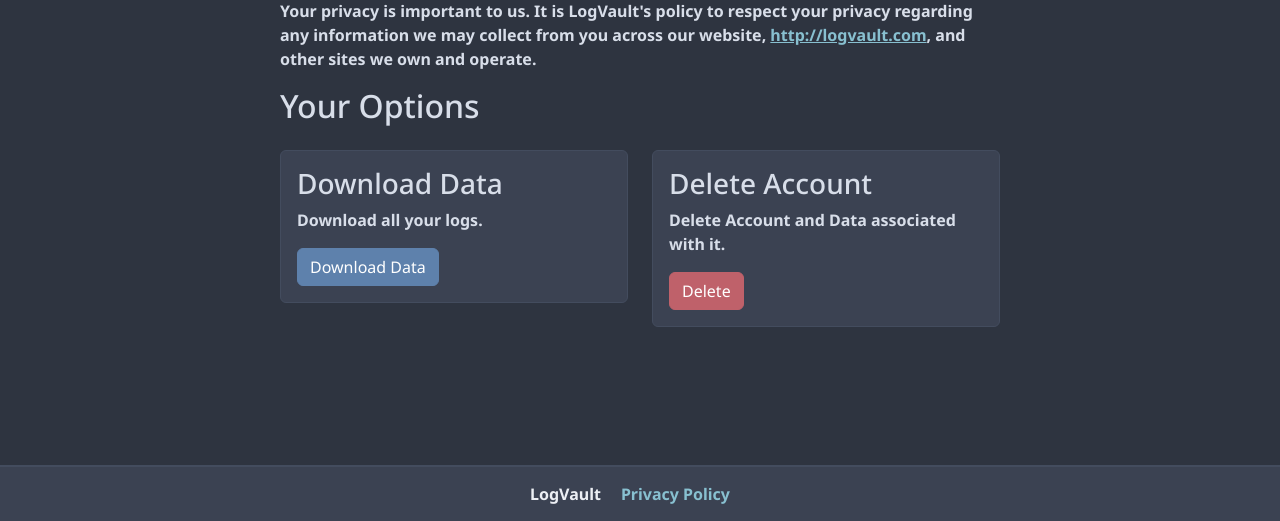
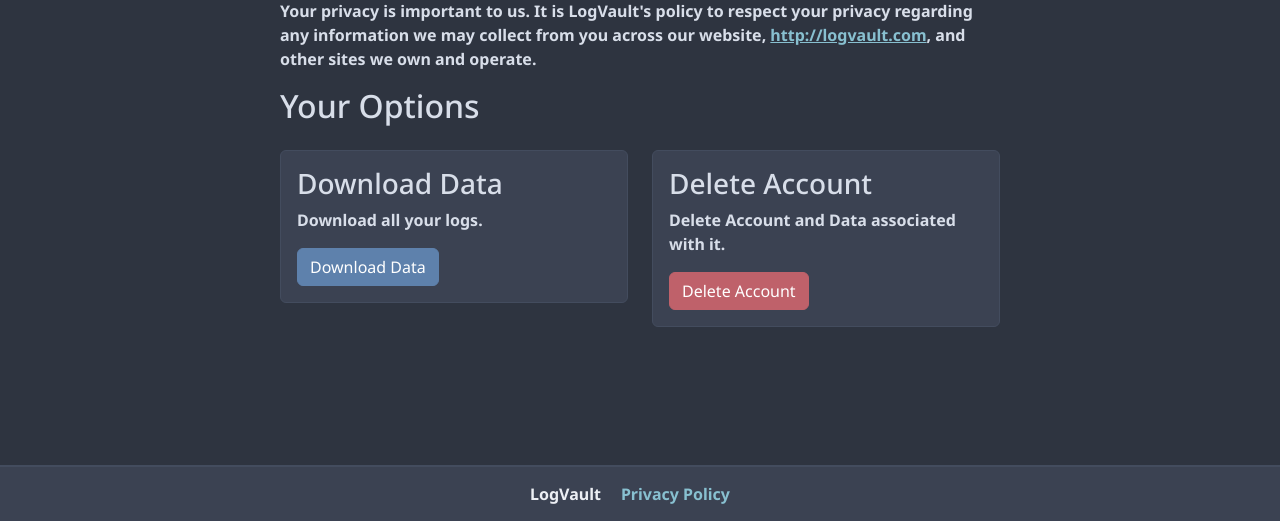
Before and after one commit to frnaky/2025SE_Gianfranco.M_AT1, a Flask app: page /privacy in a window 1280 px wide. Shown: the part 279-800 px from the top of the page. Run offline with Flask 3, Linux system fonts and the light colour scheme; some libraries are stand-ins or nearby versions.

Commit message:
Account deletion functioning + Download data issues fixed
Added working account deletion with a javascript popup for confirmation

Fixed issue where non-signed in users would download webpage data when attempting to download data, issue with post vs get and bytesio

All tested and ensured funcationaltiy works with non-signed up and signed up.

```diff
--- a/main.py
+++ b/main.py
@@ -187,11 +187,12 @@ def privacy():
     return render_template('privacy.html')
 
 #pirvacy policy page
-@app.route('/download_data', methods=['POST'])
+@app.route('/download_data', methods=['GET'])
 @login_required
 def download_data():
     if not current_user.is_authenticated:
-        return jsonify({"error": "You Must Be Logged-In To Do This."}), 401
+        flash("You Have to be Logged-In to do this.", "danger")
+        return redirect(url_for('login'))
 
     user_logs = Log.query.filter_by(user_id=current_user.user_id).all()
     if not user_logs:
@@ -215,8 +216,23 @@ def download_data():
 
     output.seek(0)
     byte_output = BytesIO(output.getvalue().encode('utf-8'))
-    return send_file(byte_output, as_attachment=True, download_name="developer_logs.csv", mimetype="text/csv")
+    return send_file(byte_output, as_attachment=True, download_name="user_logs.csv", mimetype="text/csv")
 
+
+@app.route('/delete_account', methods=['POST'])
+@login_required
+def delete_account():
+    if not current_user.is_authenticated:
+        flash("You must be logged in to an account to delete an account. Muppet." "danger")
+        return redirect(url_for('login'))
+
+    Log.query.filter_by(user_id=current_user.user_id).delete()
+    db.session.delete(current_user)
+    db.session.commit()
+    logout_user()
+
+    flash("Account Deleted.", "success")
+    return redirect(url_for('dashboard'))
 
 
 if __name__ == "__main__":
--- a/templates/privacy.html
+++ b/templates/privacy.html
@@ -19,9 +19,13 @@
               <div class="card-body">
                 <h3 class="card-title">Download Data</h3>
                 <p class="card-text">Download all your logs.</p>
-                <button id="downloadData" class="btn btn-primary">
-                  Download Data
-                </button>
+                <form
+                  method="GET"
+                  action="{{ url_for('download_data') }}"
+                ></form>
+                <a href="{{ url_for('download_data') }}" class="btn btn-primary"
+                  >Download Data</a
+                >
                 <div
                   id="downloadError"
                   class="text-danger mt-3"
@@ -37,8 +41,12 @@
                 <p class="card-text">
                   Delete Account and Data associated with it.
                 </p>
-                <button id="delete_account" class="btn btn-danger">
-                  Delete
+                <button
+                  type="button"
+                  class="btn btn-danger"
+                  onclick="confirmDelete()"
+                >
+                  Delete Account
                 </button>
               </div>
             </div>
@@ -80,4 +88,25 @@
     });
 </script>
 
+<form
+  id="deleteAccountForm"
+  action="{{ url_for('delete_account') }}"
+  method="POST"
+  style="display: none"
+>
+  <button type="submit" style="display: none"></button>
+</form>
+
+<script>
+  function confirmDelete() {
+    const confirmed = confirm(
+      "Are You Sure you want to Delete your Account.. THIS CANNOT BE UNDONE! think wisely.."
+    );
+
+    if (confirmed) {
+      document.getElementById("deleteAccountForm").submit();
+    }
+  }
+</script>
+
 {% endblock %}
```
Also changed, not shown: databaseFiles/database.db.
